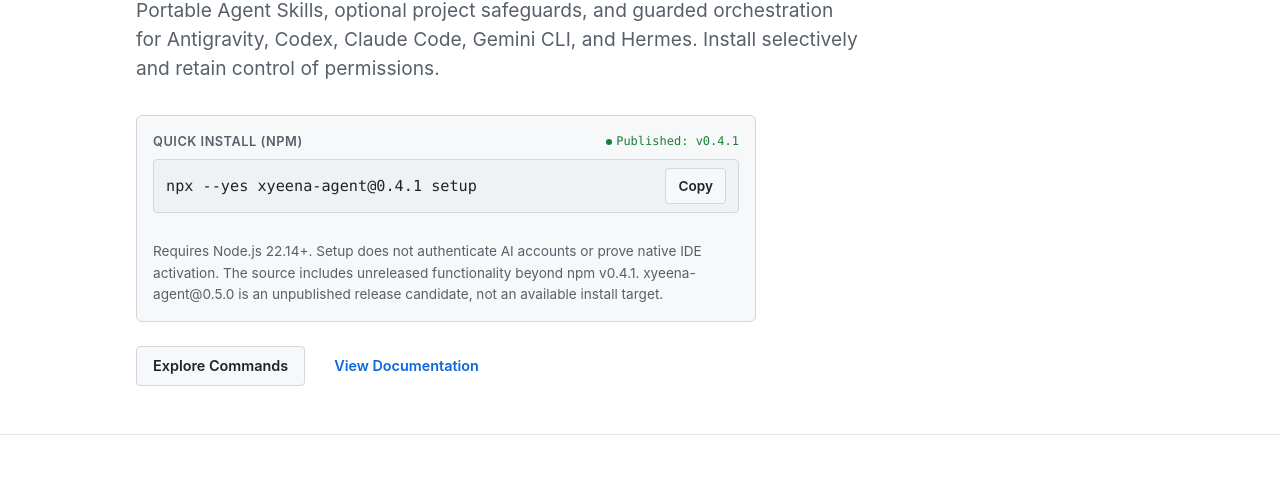
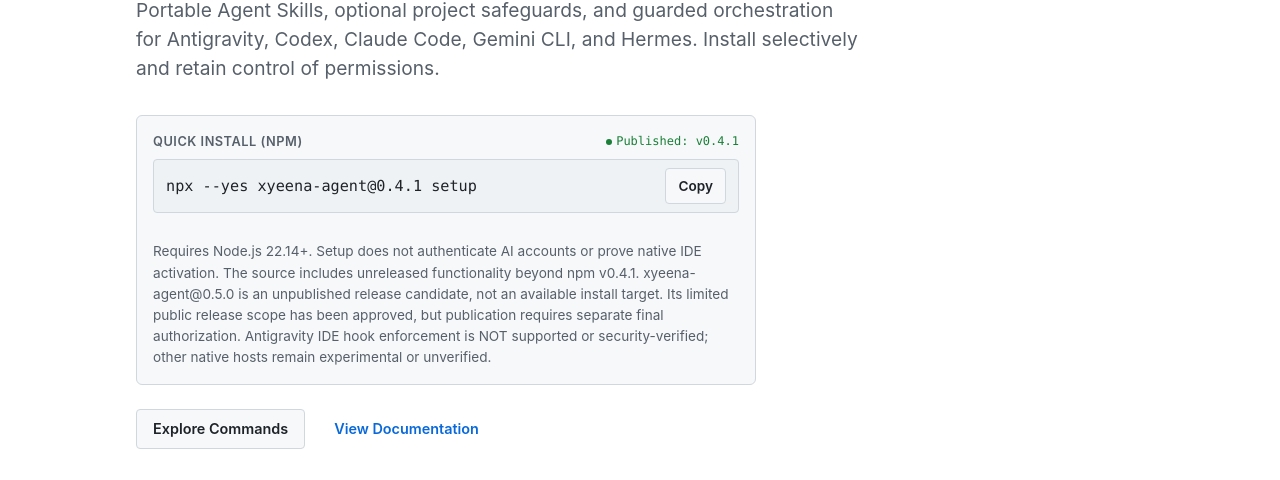
Before and after one commit to rzqllh/xyeena, a website: page site/index.html in a window 1280 px wide. Shown: the part 283-763 px from the top of the page. Drawn offline with Linux system fonts and the light colour scheme.

Commit message:
docs(rc): surface approved limited support claims without implying publish

```diff
--- a/site/index.html
+++ b/site/index.html
@@ -48,7 +48,7 @@
           </div>
           <p id="copy-status" class="copy-feedback" aria-live="polite"></p>
           <p class="install-footnote">
-            Requires Node.js 22.14+. Setup does not authenticate AI accounts or prove native IDE activation. The source includes unreleased functionality beyond npm v0.4.1. xyeena-agent@0.5.0 is an unpublished release candidate, not an available install target.
+            Requires Node.js 22.14+. Setup does not authenticate AI accounts or prove native IDE activation. The source includes unreleased functionality beyond npm v0.4.1. xyeena-agent@0.5.0 is an unpublished release candidate, not an available install target. Its limited public release scope has been approved, but publication requires separate final authorization. Antigravity IDE hook enforcement is NOT supported or security-verified; other native hosts remain experimental or unverified.
           </p>
         </div>
 
```
